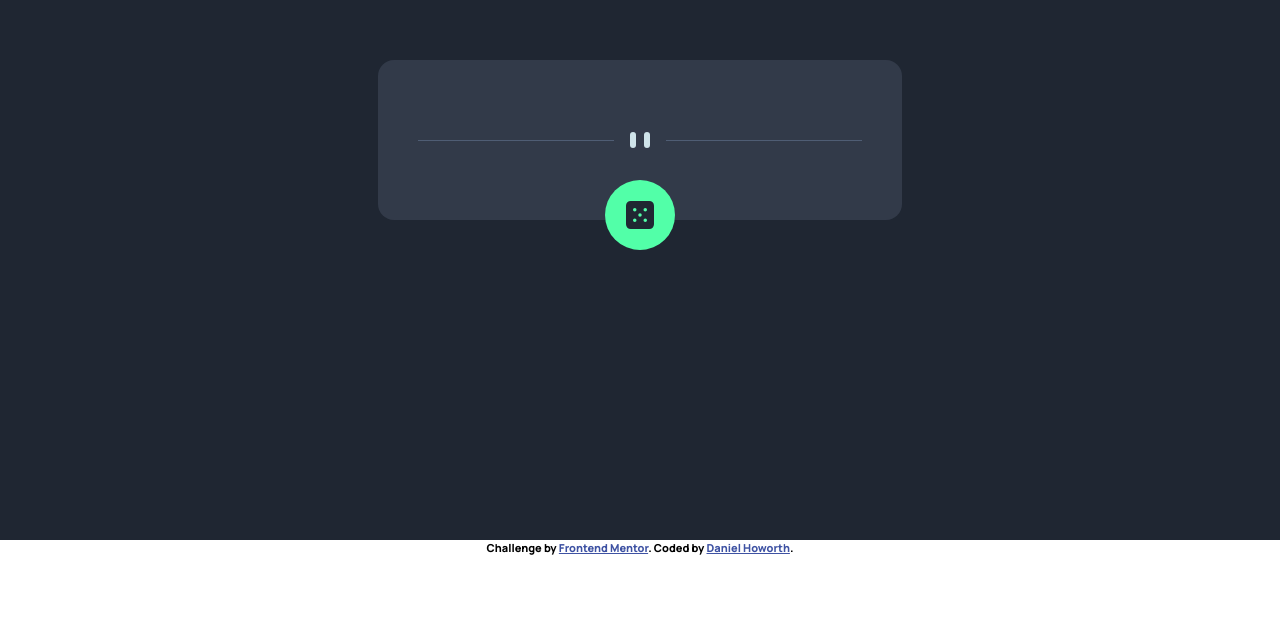
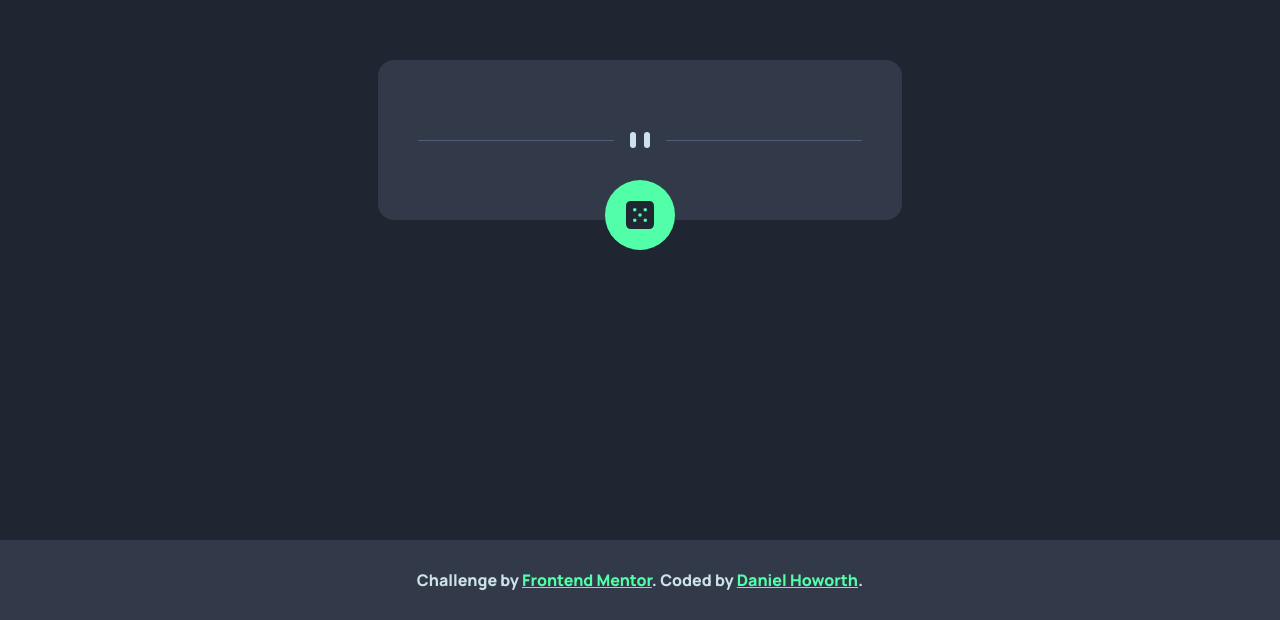
Before and after one commit to daniel-howorth/FM-Advice-Generator, a plain HTML site: page index.html in a window 1280 px wide. Shown: the part 260-880 px from the top of the page. Before the commit the page ends 817 px from the top, so only its background shows below. Drawn offline with Linux system fonts and the light colour scheme; no server answers.

Commit message:
updated attribution styles

```diff
--- a/index.html
+++ b/index.html
@@ -18,13 +18,6 @@
     <link rel="preconnect" href="https://fonts.gstatic.com" crossorigin>
     <link href="https://fonts.googleapis.com/css2?family=Manrope:wght@200..800&display=swap" rel="stylesheet">
     <style>
-      .attribution {
-        font-size: 11px;
-        text-align: center;
-      }
-      .attribution a {
-        color: hsl(228, 45%, 44%);
-      }
     </style>
   </head>
   <body>
@@ -41,14 +34,16 @@
         </section>
       </div>
     </main>
-
-    <div class="attribution">
+    <footer>
+      <div class="attribution">
       Challenge by
       <a href="https://www.frontendmentor.io?ref=challenge" target="_blank"
         >Frontend Mentor</a
       >. Coded by
       <a href="https://github.com/daniel-howorth">Daniel Howorth</a>.
     </div>
+    </footer>
+
     <script src="script.js"></script>
   </body>
 </html>
--- a/styles.css
+++ b/styles.css
@@ -94,6 +94,23 @@ img {
   height: 40%;
 }
 
+footer {
+  height: 10vh;
+  background-color: var(--Dark-Grayish-Blue);
+  display: flex;
+  justify-content: center;
+  align-items: center;
+  padding: 16px;
+}
+
+.attribution {
+  color: var(--Light-Cyan);
+  text-align: center;
+}
+.attribution a {
+  color: var(--Neon-Green);
+}
+
 @media (max-width: 375px) {
   .mobile {
     display: block;
```
Also changed, not shown: 1 other file.
